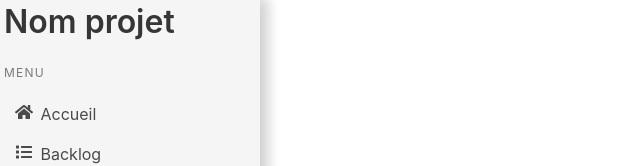
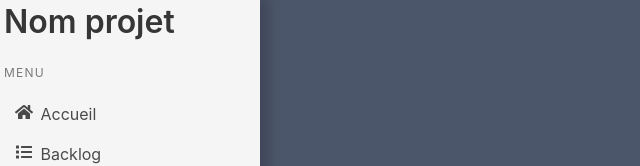
Before and after one commit to cdp-g2-eq6/CdP-Dev, a Vue app in the folder client/: page /tasks in a window 1280 px wide. Shown: the top 166 px of the page, without its empty margins (0-640 px from the left). Built offline with nearby package versions, Linux system fonts and the light colour scheme; no server answers.

Commit message:
updated website background to match our color palette

```diff
--- a/client/src/App.vue
+++ b/client/src/App.vue
@@ -43,6 +43,12 @@ export default {
 </script>
 
 <style>
+html, body {
+  overflow-y: auto;
+  height: 100%;
+  background: #4C566A;
+}
+
 #app {
   min-height: 100%;
   margin-left: 260px;
```
